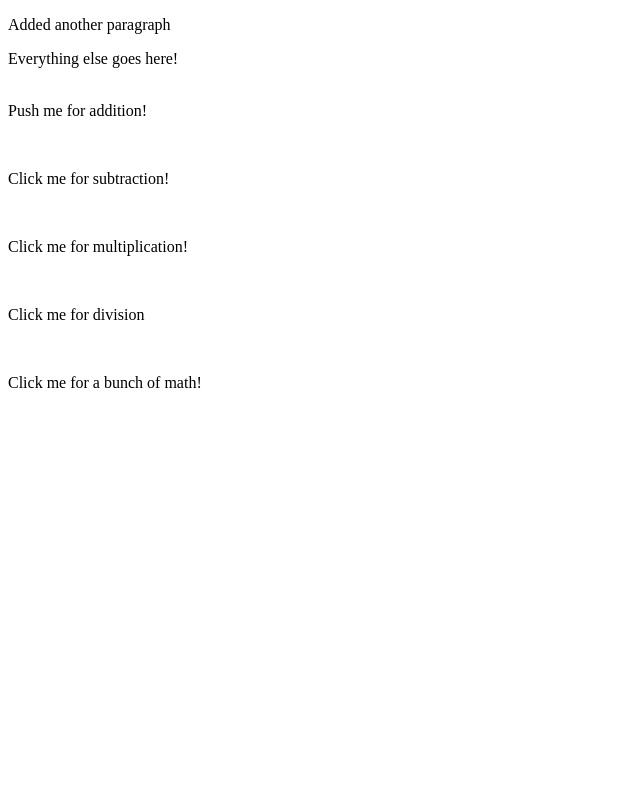
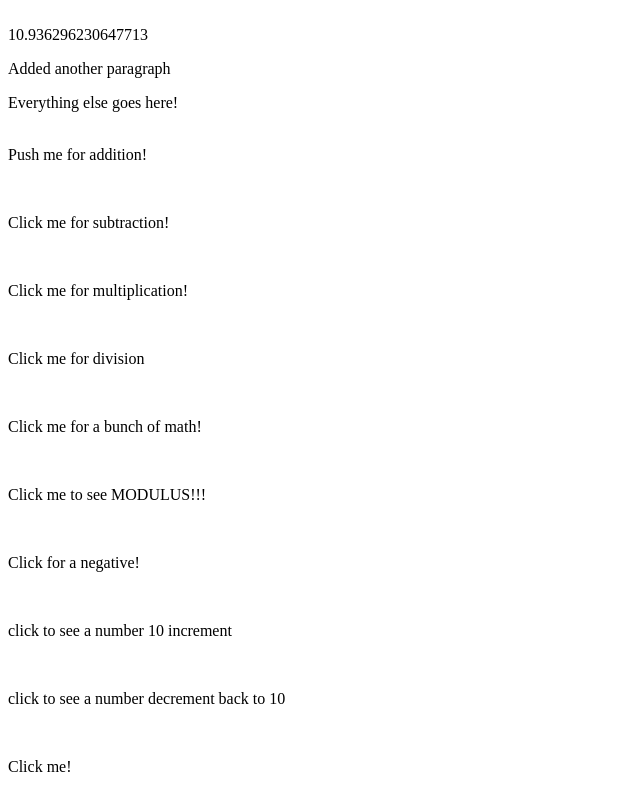
Before and after one commit to Adamrashid781/JavaScript-Projects, a plain HTML site: page Project3_math_operators/Index.html in a window 1280 px wide. Shown: the whole page, without its empty margins (0-640 px from the left). Drawn offline with Linux system fonts and the light colour scheme.

Commit message:
update for JavaScript project 4

```diff
--- a/Project3_math_operators/Index.html
+++ b/Project3_math_operators/Index.html
@@ -38,5 +38,36 @@
         <p id="math" onclick="many_math()">
             Click me for a bunch of math!
         </p>
+
+        <br>
+
+        <p id="modulus" onclick="modulus_operator()">
+            Click me to see MODULUS!!!
+        </p>
+
+        <br>
+
+        <p id="negation" onclick="negation_operator()">
+            Click for a negative!
+        </p>
+
+        <br>
+
+        <p id="increment" onclick="increment()">
+            click to see a number 10 increment
+        </p>
+
+        <br>
+
+        <p id="decrement" onclick="decrement()">
+            click to see a number decrement back to 10
+        </p>
+
+        <br>
+        <p id="Dictionary" onclick="my_Dictionary()">
+            Click me!
+        </p>
+
+
     </body>
 </html>
--- a/Project3_math_operators/JS/main.js
+++ b/Project3_math_operators/JS/main.js
@@ -30,3 +30,38 @@ function many_math(){
     var math = (y*y) - (x / 7 + 100) ;
     document.getElementById('math').innerHTML = "(y * y) - x / 7 + 100 = " + math ;
 }
+
+function modulus_operator() {
+    var simple_math = 25 % 6 ;
+    document.getElementById('modulus').innerHTML = "25 % 6 = " + simple_math ;
+}
+
+function negation_operator(){
+    var negation = 101 ;
+    document.getElementById('negation').innerHTML = - negation;
+}
+
+var inc_dec = 10 ;
+
+function increment(){
+    inc_dec++ ;
+    document.getElementById('increment').innerHTML = inc_dec ;
+}
+
+function decrement() {
+    inc_dec-- ;
+    document.getElementById('decrement').innerHTML = inc_dec ;
+}
+
+document.write("<br>", Math.random() * (11 - 10) + 10 );
+
+function my_Dictionary() {
+    var Animal = {
+        species: "Dog",
+        color: "Black",
+        breed: "Labrador",
+        age: 5,
+        sound: "Bark!"
+    } ;
+    document.getElementById("Dictionary").innerHTML = Animal.sound;
+}
--- /dev/null
+++ b/Project4_dictionaries/index.html
@@ -0,0 +1,15 @@
+<!DOCTYPE html>
+
+<html lang="en">
+    <head>
+        <title> Write title here.</title>
+        <meta charset="utf-8">
+        <script src="JS/main.js"></script>
+
+    </head>
+    <body>
+        <p id="Dictionary" onclick="First_Dictionary()">
+            Click me!
+        </p>
+    </body>
+</html>
```
Also changed, not shown: Project4_dictionaries/JS/main.js (added, +13 -0 lines).
